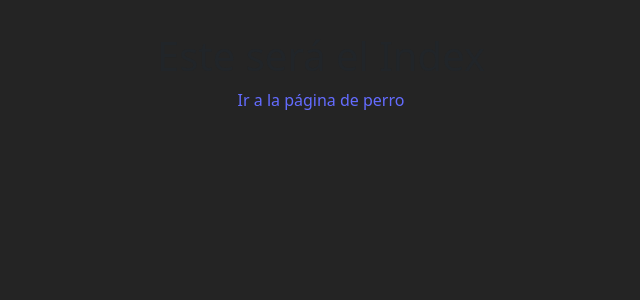
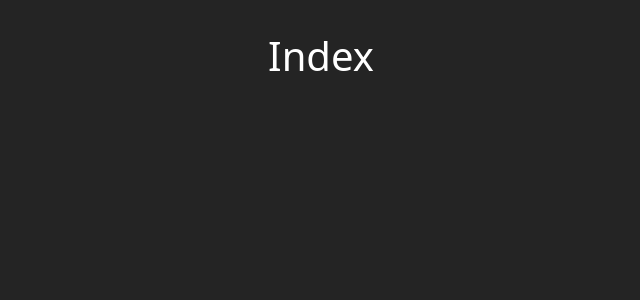
Before and after one commit to dimebruce/catdog, a React (Vite) app: page / in a window 1280 px wide. Shown: the top 300 px of the page, without its empty margins (319-959 px from the left). Built offline with nearby package versions, Linux system fonts and the light colour scheme.

Commit message:
Cambiando rutas y aplicando solucion de _redirects

```diff
--- a/src/Index.jsx
+++ b/src/Index.jsx
@@ -4,8 +4,7 @@ import { Link } from 'react-router-dom';
 const Index = () => {
   return (
     <div>
-      <h1>Este será el Index</h1>
-      <Link to="/coco">Ir a la página de perro</Link>
+      <h1 className='text-white'>Index</h1>
     </div>
   )
 }
```
